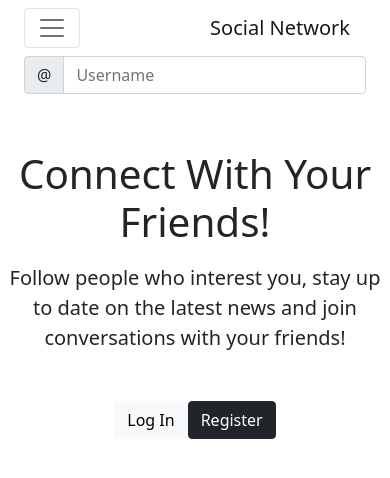
After one commit to clownkill/socialnetwork, a Django app: page / in a window 390 px wide, after a click that opens the changed part. The commit adds this page. Shown: the top 478 px of the page. Run offline with Django 4.2, Linux system fonts and the light colour scheme; some libraries are stand-ins or nearby versions.

Commit message:
add navbar

```diff
--- a/landing/templates/landing/index.html
+++ b/landing/templates/landing/index.html
@@ -11,8 +11,8 @@
                 Follow people who interest you, stay up to date on the latest news and join conversations with your friends!
             </p>
             <div class="d-flex justify-content-center mt-5">
-                <a href="#" class="btn btn-light mr-2">Log In</a>
-                <a href="#" class="btn btn-dark">Register</a>
+                <a href="{% url 'account_login' %}" class="btn btn-light mr-2">Log In</a>
+                <a href="{% url 'account_signup' %}" class="btn btn-dark">Register</a>
             </div>
         </div>
     </div>
--- /dev/null
+++ b/landing/templates/landing/navbar.html
@@ -0,0 +1,29 @@
+<div class="container">
+<nav class="navbar navbar-expand-lg navbar-light">
+  <div class="container-fluid">
+    <button class="navbar-toggler" type="button" data-bs-toggle="collapse" data-bs-target="#navbarTogglerDemo03" aria-controls="navbarTogglerDemo03" aria-expanded="false" aria-label="Toggle navigation">
+      <span class="navbar-toggler-icon"></span>
+    </button>
+    <a class="navbar-brand" href="{% url 'index' %}">Social Network</a>
+    <div class="collapse navbar-collapse" id="navbarTogglerDemo03">
+      <ul class="navbar-nav me-auto mb-2 mb-lg-0">
+      </ul>
+      <form class="d-flex">
+        <div class="input-group">
+        <span class="input-group-text" id="basic-addon1">@</span>
+        <input type="text" class="form-control" placeholder="Username" aria-label="Username" aria-describedby="basic-addon1">
+    </div>
+      </form>
+      {% if user.is_authenticated %}
+      <div class="nav-item dropdown">
+        <a class="nav-link dropdown-toggle text-dark" data-bs-toggle="dropdown" role="buton" aria-expanded="false"><i class="fas fa-user"></i></a>
+        <ul class="dropdown-menu">
+          <li><a class="dropdown-item" href="#">Profile</a></li>
+          <li><a class="dropdown-item" href="{% url 'account_logout' %}">Sign Out</a></li>
+        </ul>
+      </div>
+      {% endif %}
+    </div>
+  </div>
+</nav>
+</div>
--- a/socialnetwork/settings.py
+++ b/socialnetwork/settings.py
@@ -72,8 +72,7 @@
 TEMPLATES = [
     {
         'BACKEND': 'django.template.backends.django.DjangoTemplates',
-        'DIRS': [BASE_DIR / 'templates']
-        ,
+        'DIRS': [BASE_DIR / 'templates'],
         'APP_DIRS': True,
         'OPTIONS': {
             'context_processors': [
```
Also changed, not shown: templates/base.html (added, +38 -0 lines).
